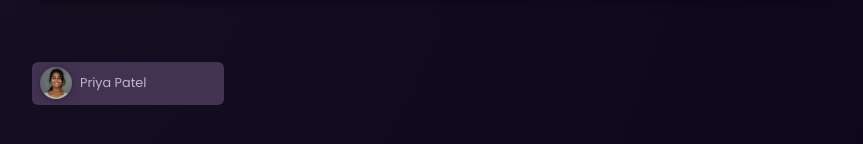
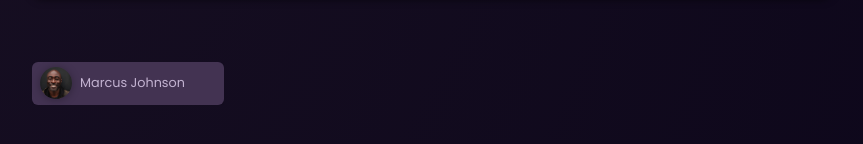
Before and after one commit to kimlngo/Angular, an Angular app in the folder 01-starting-project/: page / in a window 1280 px wide. Shown: the part 210-354 px from the top of the page, without its empty margins (208-1071 px from the left). Built offline with nearby package versions, Linux system fonts and the light colour scheme.

Commit message:
Update the states by using Zone.js

```diff
--- a/01-starting-project/src/app/user/user.component.ts
+++ b/01-starting-project/src/app/user/user.component.ts
@@ -1,8 +1,6 @@
 import { Component } from '@angular/core';
 
 import { DUMMY_USERS } from '../dummy-users';
-
-const randomIndex = Math.floor(Math.random() * DUMMY_USERS.length);
 
 @Component({
   selector: 'app-user',
@@ -12,13 +10,17 @@ const randomIndex = Math.floor(Math.random() * DUMMY_USERS.length);
   styleUrl: './user.component.css',
 })
 export class UserComponent {
-  selectedUser = DUMMY_USERS[randomIndex];
+  selectedUser = DUMMY_USERS[this.generateRandomIndex()];
 
   get imagePath() {
     return 'assets/users/' + this.selectedUser.avatar;
   }
 
+  generateRandomIndex() {
+    return Math.floor(Math.random() * DUMMY_USERS.length);
+  }
+
   onSelectUser() {
-    console.log('Button clicked');
+    this.selectedUser = DUMMY_USERS[this.generateRandomIndex()];
   }
 }
```
